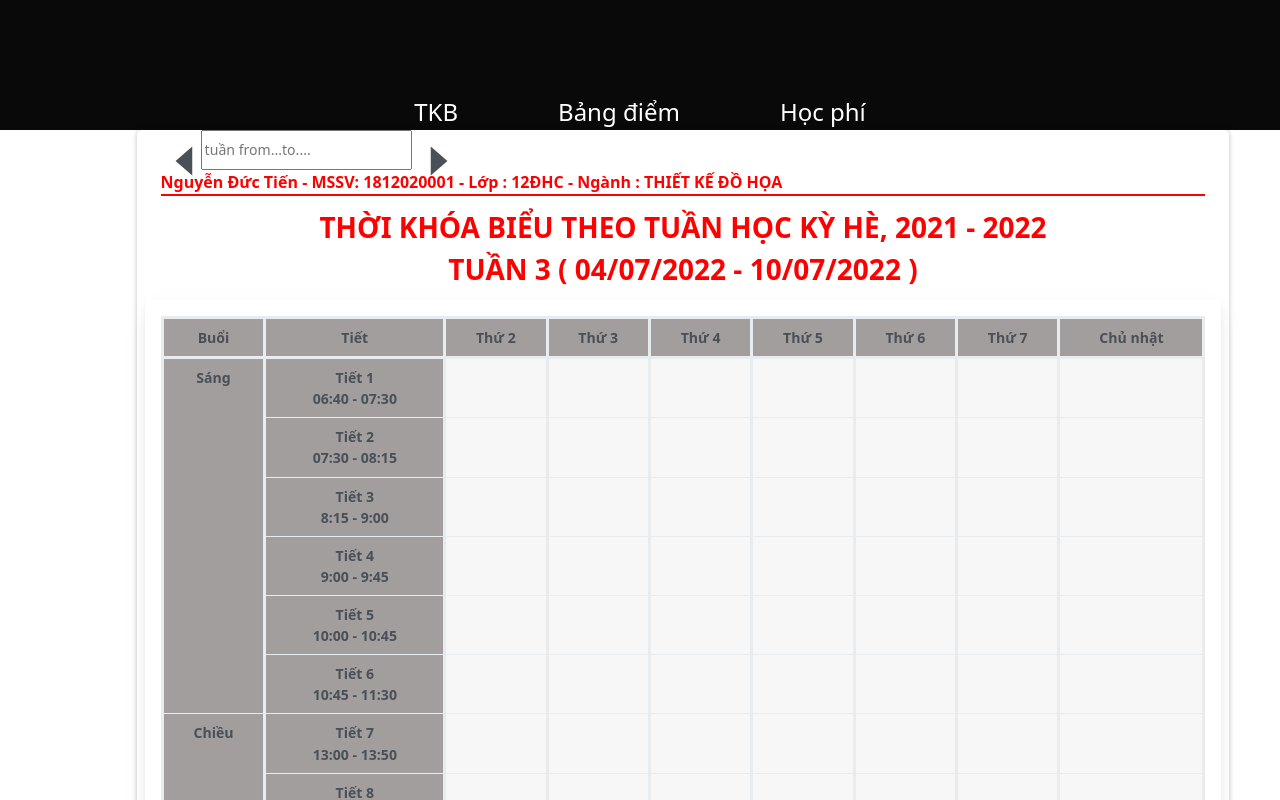
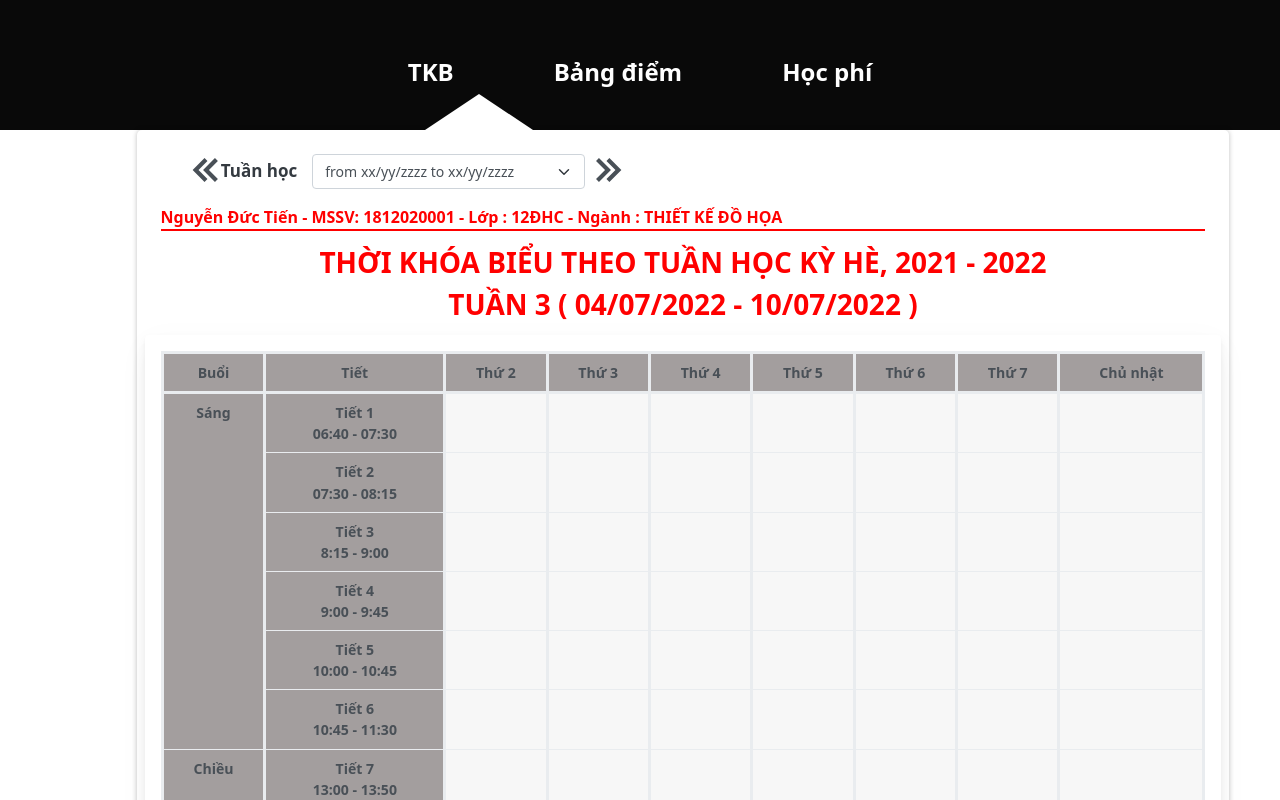
Before and after one commit to Frontend-2022/frontend-week3, a React (Create React App) app: page / in a window 1280 px wide. Shown: the top 800 px of the page. Built offline with nearby package versions, Linux system fonts and the light colour scheme.

Commit message:
commit nav and schedule

```diff
--- a/src/components/navbar/nav.css
+++ b/src/components/navbar/nav.css
@@ -12,9 +12,13 @@
   width: 60px;
   height: 40px;
   margin: 0 50px;
-  font-size: 1.5rem;
+  font-size: 24px;
+  font-weight: bold;
 }
 
+.nav__style {
+  padding: 40px 0;
+}
 
 .navCSS {
   width: 80%;
--- a/src/components/navbar/nav.js
+++ b/src/components/navbar/nav.js
@@ -6,7 +6,7 @@ import "../basic/grid.css";
 function Navigation() {
     return(
         <div class="navigation">
-            <div className="grid">
+            <div className="grid nav__style">
                 <Link to="/" style={{textDecoration:"none", color:"#FFFF"}}>
                     <span className="navigation__name">TKB</span>
                 </Link>
--- a/src/components/schedule/schedule.css
+++ b/src/components/schedule/schedule.css
@@ -6,15 +6,49 @@
     box-shadow: rgb(0 0 0 / 25%) 0px 0px 5px 0px;
 }
 
+.schedule__header::before {
+    content: "";
+    position: absolute;
+    top: -76px;
+    left: 258px;
+    border-width: 40px 60px;
+    border-style: solid;
+    border-color: transparent transparent #fff transparent;
+}
+
 .schedule__header {
+    width: 50%;
     margin: 0 24px;
+    padding-top: 24px;
     display: flex;
+    align-items: center;
+    position: relative;
 }
 
 .schedule__header-button {
-    width: 40px;
-    height: 40px;
+    /* width: 40px;
+    height: 40px; */
     font-size: 50px;
+    margin-bottom: 6px;
+    margin-left: 20px;
+    position: absolute;
+}
+.schedule__header-button1 {
+    /* width: 40px;
+    height: 40px; */
+    font-size: 50px;
+    margin-bottom: 6px;
+    position: absolute;
+    margin-left: 424px;
+}
+
+.schedule__header-button:hover,
+.schedule__header-button1:hover {
+    cursor: pointer;
+}
+
+.schedule__header-form {
+    flex: 1;
 }
 
 .schedule__student {
--- a/src/components/schedule/schedule.js
+++ b/src/components/schedule/schedule.js
@@ -1,11 +1,12 @@
 import React from "react";
 import { Link } from "react-router-dom";
 import "./schedule.css";
-import { BiCaretLeft, BiCaretRight } from "react-icons/bi";
+import { BiChevronsLeft, BiChevronsRight } from "react-icons/bi";
 import {
     Row, Col,
     Card, CardBody,
-    CardTitle
+    CardTitle,
+    FormGroup, Label, Input
 } from 'reactstrap';
 import TableBordered from "./table-schedule/table-border";
 
@@ -14,11 +15,22 @@ function Schedule() {
         <div className="scheduleCSS">
             <div className="schedule__header">
                 <div className="schedule__header-button">
-                    <BiCaretLeft />
+                    <BiChevronsLeft />
                 </div>
-                <input placeholder="tuần from...to...."></input>
-                <div className="schedule__header-button">
-                    <BiCaretRight />
+                <div className="schedule__header-form">
+                    <FormGroup>
+                        <Label for="exampleSelect">Tuần học</Label>
+                        <Input type="select" name="select" id="exampleSelect" >
+                            <option >from <span style={{color: 'red'}}>xx/yy/zzzz</span> to <span >xx/yy/zzzz</span></option>
+                            <option >from <span >xx/yy/zzzz</span> to <span >xx/yy/zzzz</span></option>
+                            <option >from <span >xx/yy/zzzz</span> to <span >xx/yy/zzzz</span></option>
+                            <option >from <span >xx/yy/zzzz</span> to <span >xx/yy/zzzz</span></option>
+                            <option >from <span >xx/yy/zzzz1</span> to <span >xx/yy/zzzz1</span></option>
+                        </Input>
+                    </FormGroup>
+                </div>
+                <div className="schedule__header-button1">
+                    <BiChevronsRight/>
                 </div>
             </div>
 
```
Lines whose indentation alone changed are shown as unchanged.
